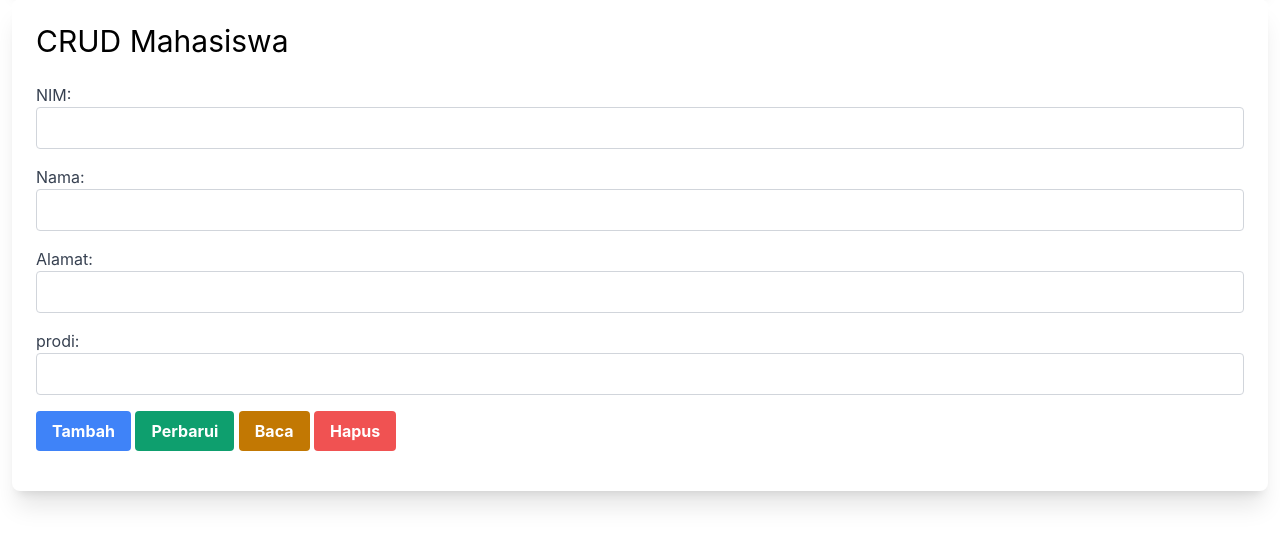
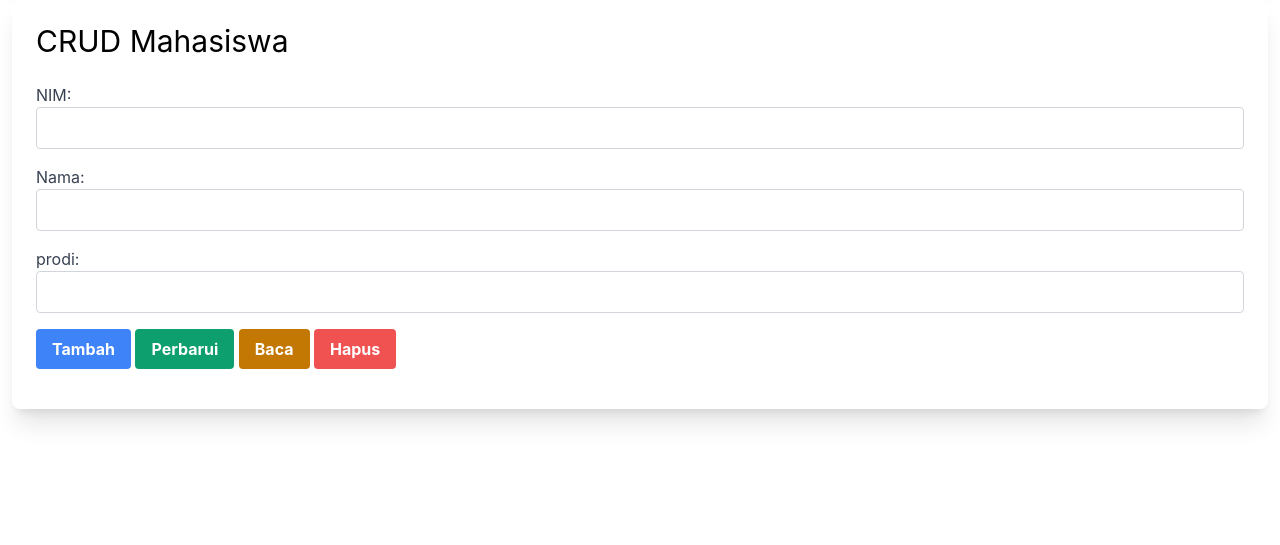
Before and after one commit to rendi100803/singleton, a PHP site: page / in a window 1280 px wide. Shown: the part 185-730 px from the top of the page. Run offline with PHP 8.4, Linux system fonts and the light colour scheme; some libraries are stand-ins or nearby versions.

Commit message:
Update index.php

```diff
--- a/index.php
+++ b/index.php
@@ -63,10 +63,6 @@
                         <input type="text" id="nama" name="nama" class="w-full rounded border-gray-300">
                     </div>
                     <div class="mb-4">
-                        <label for="alamat" class="block text-gray-700">Alamat:</label>
-                        <input type="text" id="alamat" name="alamat" class="w-full rounded border-gray-300">
-                    </div>
-                    <div class="mb-4">
                         <label for="prodi" class="block text-gray-700">prodi:</label>
                         <input type="text" id="prodi" name="prodi" class="w-full rounded border-gray-300">
                     </div>
```
